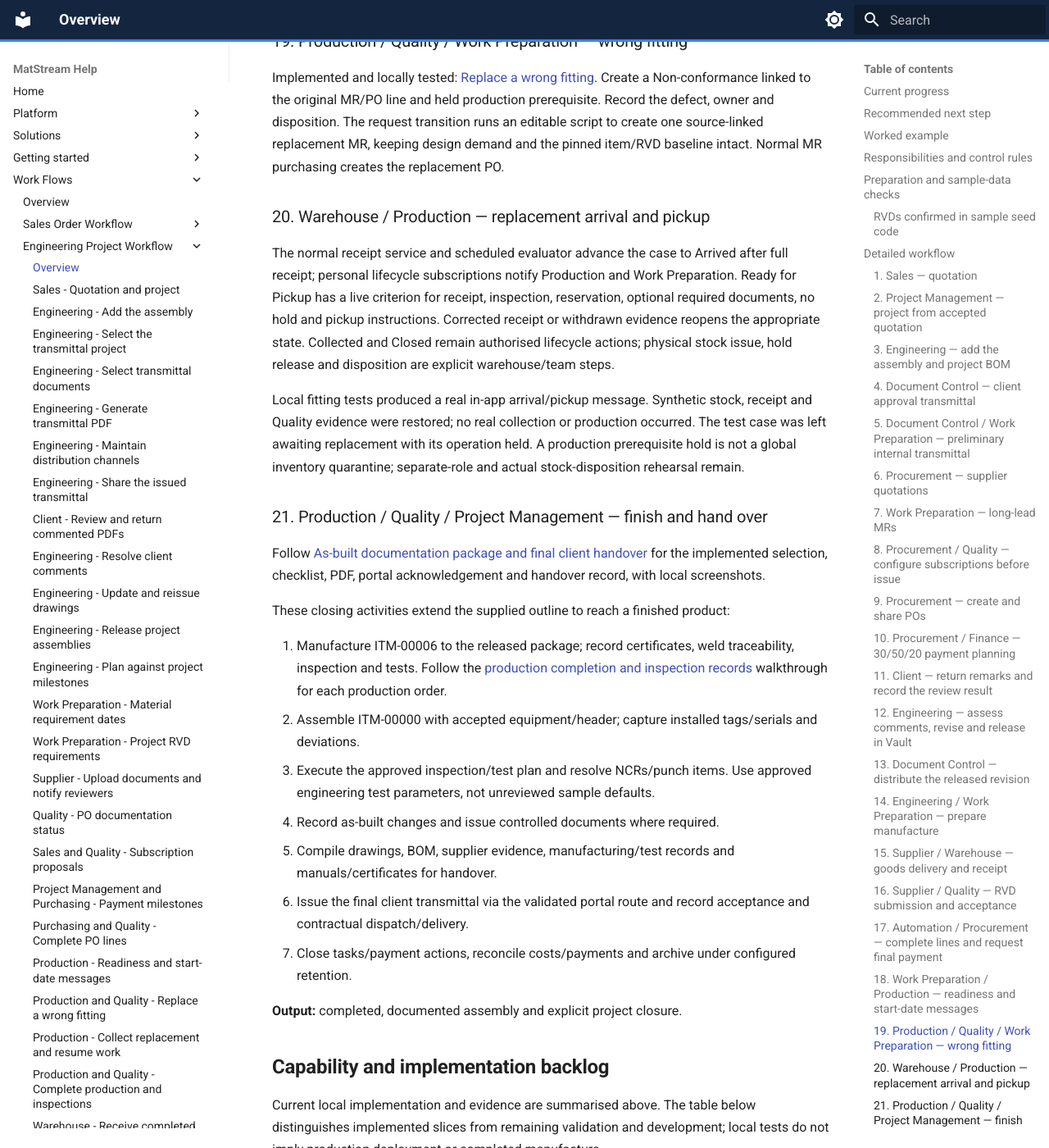
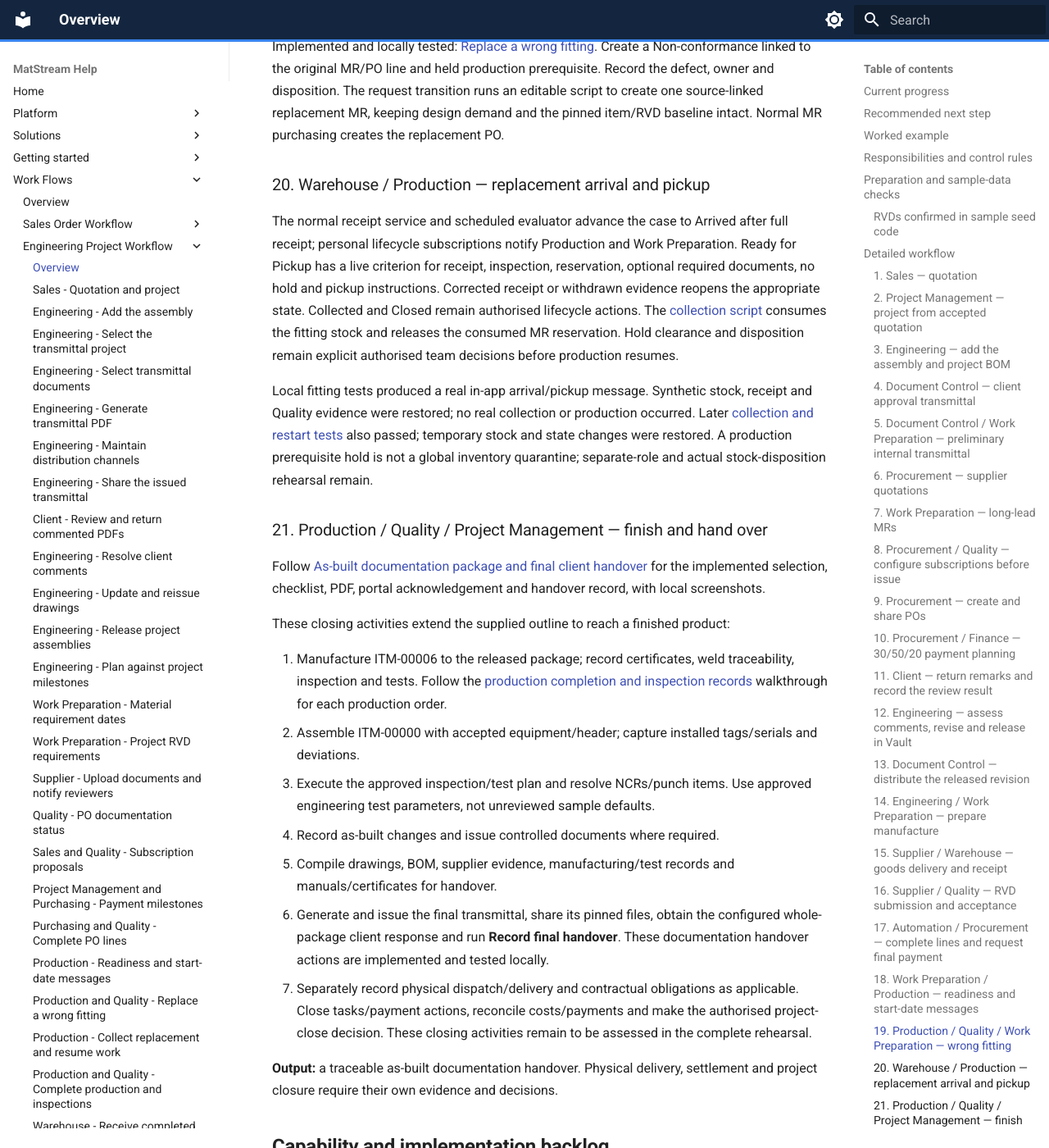
Before and after one commit to PatrickVanDerMeer/matstream-docs, an MkDocs documentation site: the page built from docs/workflows/engineering-project.md, in a window 1280 px wide and 1400 px high, scrolled down 14838 px. Shown: the whole window at 82% size. Built offline with MkDocs 1.6.1 and Material for MkDocs 9.7.7, drawn with Linux system fonts in a browser that asks for light colours; some of the changed text lies outside the part shown.

Commit message:
Update Wngineering Flow

```diff
--- a/docs/workflows/engineering-project.md
+++ b/docs/workflows/engineering-project.md
@@ -1,7 +1,7 @@
 # Engineering Project Workflow
 
-!!! info "Current plan — reconciled 17 November 2026"
-    The feature slices below are implemented and tested locally. Production readiness now has a local operation-level walkthrough; the wrong-fitting replacement loop is also implemented with local test evidence. Collection, hold clearance and production execution states have also been tested; replacement stock issue is now tested too; production completion and inspection records now pass native and browser local tests; physical manufacturing, the real contractual dossier and project closure remain. Temporary receipt/document evidence used for completion tests was restored; the motor and pump test lines were left **Awaiting evidence**. No real delivery, Quality approval or payment is implied.
+!!! info "Implementation status — reconciled 17 November 2026"
+    The workflow features through **as-built documentation and final client handover are implemented and tested locally**, with linked walkthroughs and screenshots below. This includes production material consumption, reservation release, inspections, completed-output receipt and final handover recording. The remaining work is a complete fresh-workspace rehearsal with separate users and real approved evidence, plus assessment of dispatch, commercial settlement and project closure. Local synthetic tests do not represent physical manufacture or contractual acceptance.
 
 Start with a customer quotation and finish with manufactured, tested and documented assemblies. The workflow itself is our test: at each step distinguish working behavior, configuration needed and development needed. All new business settings remain workspace-admin-configurable; use editable automation scripts where possible. The latest implementation adds the as-built package and final client handover, following production completion, receipt and material issue.
 
@@ -13,7 +13,7 @@ Start with a customer quotation and finish with manufactured, tested and documen
 | Project BOM and units | Configurable BOM Position creation, Stock Unit/fallback/required review and Units of Quantity dialog; [local placement](engineering-add-assembly.md) tested | Full fresh-workspace rehearsal |
 | Transmittals | [Selection/filter/columns](engineering-project-documents.md), [PDF/history/issue consistency](engineering-transmittal-pdf.md) and [pinned portal packages](engineering-transmittal-portal.md) tested | Full historical access/retention and distinct-user checks |
 | Client remarks and drawing reissue | [Direct response states and returned PDF](engineering-transmittal-review.md), notifications, revision fix, project references and [three-channel reissue](engineering-reissue-drawings.md) tested | Real Inventor/Vault release and separate client-user rehearsal; download-only review-status wording |
-| Production/procurement release | [Materialise/pin and production-order creation](engineering-production-release.md) tested locally for both assemblies | Real manufacturing readiness and handover; local review/release decisions were simulated |
+| Production/procurement release | [Materialise/pin and production-order creation](engineering-production-release.md) tested locally for both assemblies | Real manufacturing readiness and separate-role release rehearsal; local review/release decisions were simulated |
 | Planning and MRs | [Milestone dates, target versus achievable delay and MR date mapping](engineering-milestone-planning.md) tested | Repeat late-motor scenario on the actual workflow POs as part of readiness |
 | Supplier selection and project RVDs | [Agreed supplier/terms](engineering-supplier-selection.md), [Ordered lifecycle handover](engineering-procurement-handover.md) and [frozen project requirements](engineering-project-rvd-requirements.md) tested | Controlled later checklist/commercial amendments; full supplier-role rehearsal |
 | Supplier documents and Quality | [Rename-safe upload/events](engineering-supplier-document-uploads.md) and [live accepted-RVD status](engineering-po-documentation-status.md) implemented and locally tested | Separate supplier file-transfer/read-only Accepted/Quality-reopen walkthrough |
@@ -31,9 +31,11 @@ Start with a customer quotation and finish with manufactured, tested and documen
 
 ## Recommended next step
 
-Continue with **step 21: full physical/contractual rehearsal and project closure**. [As-built package and client handover](engineering-as-built-handover.md) now pass the local browser workflow: issued pinned dossier, whole-package client state change and scripted handover record. [Production material/header issue](engineering-production-material-issue.md) now passes local native and browser tests: partial fittings, header, motor and pump, with consumed MR reservations released. [Finished-goods receipt](engineering-production-receipt.md) now passes native and positive browser tests for both assemblies; screenshots show readiness, receipts, shelf quantities and the ledger. Synthetic test stock was restored. [Production completion and inspection records](engineering-production-completion.md) are implemented and tested through the browser and native lifecycle service for both assemblies, with screenshots. The [collection workflow](engineering-resume-production.md) now issues the replacement fitting, releases its MR reservation and retains operation-specific coverage. Full physical BOM coverage, returns and separate-role rehearsal remain to be assessed alongside actual production.
+Run **one complete rehearsal from quotation to final handover in a freshly seeded workspace**, using separate client, supplier and departmental users. The individual features have passed local tests; the next check is that all handoffs work together on the same project with the intended permissions.
 
-The original production orders have not been certified ready for manufacture. Full prerequisite review, actual accepted goods, separate-role testing, physical quarantine/collection and a complete fresh-project rehearsal remain necessary.
+Follow the linked guides in the progress table. Use the complete BOM, approved drawings and genuine inspection/document evidence for a real project. Test the late-motor scenario, supplier corrections and replacement fitting along the way. Finish with the [as-built package and client handover](engineering-as-built-handover.md).
+
+After that rehearsal, assess physical dispatch/delivery, remaining invoices/payments, open tasks and the authorised project-close decision. These are separate from recording the documentation handover. Temporary stock and approvals used in local tests were restored; the existing test orders are not certified ready for manufacture.
 
 ## Worked example
 
@@ -297,9 +299,9 @@ Implemented and locally tested: [Replace a wrong fitting](engineering-fitting-re
 
 ### 20. Warehouse / Production — replacement arrival and pickup
 
-The normal receipt service and scheduled evaluator advance the case to Arrived after full receipt; personal lifecycle subscriptions notify Production and Work Preparation. Ready for Pickup has a live criterion for receipt, inspection, reservation, optional required documents, no hold and pickup instructions. Corrected receipt or withdrawn evidence reopens the appropriate state. Collected and Closed remain authorised lifecycle actions; physical stock issue, hold release and disposition are explicit warehouse/team steps.
+The normal receipt service and scheduled evaluator advance the case to Arrived after full receipt; personal lifecycle subscriptions notify Production and Work Preparation. Ready for Pickup has a live criterion for receipt, inspection, reservation, optional required documents, no hold and pickup instructions. Corrected receipt or withdrawn evidence reopens the appropriate state. Collected and Closed remain authorised lifecycle actions. The [collection script](engineering-resume-production.md) consumes the fitting stock and releases the consumed MR reservation. Hold clearance and disposition remain explicit authorised team decisions before production resumes.
 
-Local fitting tests produced a real in-app arrival/pickup message. Synthetic stock, receipt and Quality evidence were restored; no real collection or production occurred. The test case was left awaiting replacement with its operation held. A production prerequisite hold is not a global inventory quarantine; separate-role and actual stock-disposition rehearsal remain.
+Local fitting tests produced a real in-app arrival/pickup message. Synthetic stock, receipt and Quality evidence were restored; no real collection or production occurred. Later [collection and restart tests](engineering-resume-production.md) also passed; temporary stock and state changes were restored. A production prerequisite hold is not a global inventory quarantine; separate-role and actual stock-disposition rehearsal remain.
 
 ### 21. Production / Quality / Project Management — finish and hand over
 
@@ -312,10 +314,10 @@ These closing activities extend the supplied outline to reach a finished product
 3. Execute the approved inspection/test plan and resolve NCRs/punch items. Use approved engineering test parameters, not unreviewed sample defaults.
 4. Record as-built changes and issue controlled documents where required.
 5. Compile drawings, BOM, supplier evidence, manufacturing/test records and manuals/certificates for handover.
-6. Issue the final client transmittal via the validated portal route and record acceptance and contractual dispatch/delivery.
-7. Close tasks/payment actions, reconcile costs/payments and archive under configured retention.
+6. Generate and issue the final transmittal, share its pinned files, obtain the configured whole-package client response and run **Record final handover**. These documentation handover actions are implemented and tested locally.
+7. Separately record physical dispatch/delivery and contractual obligations as applicable. Close tasks/payment actions, reconcile costs/payments and make the authorised project-close decision. These closing activities remain to be assessed in the complete rehearsal.
 
-**Output:** completed, documented assembly and explicit project closure.
+**Output:** a traceable as-built documentation handover. Physical delivery, settlement and project closure require their own evidence and decisions.
 
 ## Capability and implementation backlog
 
@@ -326,7 +328,7 @@ Current local implementation and evidence are summarised above. The table below
 | P0 | Catalogue / project RVDs | Frozen project additions/exclusions and MR → PO propagation implemented/tested. Controlled later amendments and fresh rehearsal remain. |
 | P0 | Quotation → Project | Field-copy script and admin mappings/defaults implemented/tested. Quotation print output remains to validate. |
 | P0 | Document control / portal | Selection, PDF/version checks, pinned portal access, direct response states and reissue implemented/tested. Historical retention/access, distinct identities and recorded download-only wording remain. |
-| P0 | Early-buy / production authority | Existing permissions plus materialise/pin/order creation tested. Technical review/release stays in Vault; actual handover remains. |
+| P0 | Early-buy / production authority | Existing permissions plus materialise/pin/order creation tested. Technical review/release stays in Vault; real production-authority rehearsal remains. |
 | P0 | Supplier / terms | Project selection and agreed terms to PO implemented/tested; wider commercial amendment controls remain. |
 | P0 | Supplier documents / Quality | Rename-safe upload and current accepted-RVD aggregate implemented/tested; distinct supplier/Quality rehearsal and waiver handling remain. |
 | P0 | Subscriptions | Consent-based generic script proposals and Sales/Quality examples implemented/tested; real teams, email/tasks and old orders remain to rehearse. |
@@ -335,8 +337,11 @@ Current local implementation and evidence are summarised above. The table below
 | Implemented / tested locally | Production readiness/date alerts | Owned prerequisites, editable script, real worker and personal notifications; full production rehearsal remains. |
 | Implemented / tested locally | NCR/replacement/pickup | Category, assignment script, linked replacement MR/PO, receipt worker and consented arrival/pickup updates; real disposition and collection remain team actions. |
 | Validated locally | Collection / restart | Collected, explicit hold clearance, ready header and Released/In Progress work; [walkthrough](engineering-resume-production.md). Replacement collection now posts stock issue and reservation release; [General material/header issue](engineering-production-material-issue.md) is now locally tested; full physical BOM coverage and returns remain separate. |
-| Implemented / native tests | Production completion / inspections | Separate header and final plans/records, accepted evidence, quantity/hold/prerequisite checks and authorised completion. Separate-role and actual inspection rehearsal remain. |
-| Later | Final handover | General material/header consumption, as-built/client handover and closure rehearsal. |
+| Implemented / tested locally | Production completion / inspections | Separate header and final plans/records, accepted evidence, quantity/hold/prerequisite checks and authorised completion. Separate-role and actual inspection rehearsal remain. |
+| Implemented / tested locally | Production material issue | Pinned BOM/header stock consumption, partial issues and atomic reservation release; full physical BOM and returns rehearsal remain. |
+| Implemented / tested locally | Finished-goods receipt | Both assemblies received through native and browser tests, with duplicate protection and stock-ledger evidence; separate Warehouse-user rehearsal remains. |
+| Implemented / tested locally | As-built / final client handover | Configurable sections, pinned dossier, PDF register, whole-package client response and scripted audit journal; [walkthrough and screenshots](engineering-as-built-handover.md). Real dossier and separate-role rehearsal remain. |
+| Remaining assessment | Dispatch / settlement / project closure | Physical delivery, financial reconciliation, outstanding tasks and authorised close decision; documentation handover does not perform these actions. |
 | Other | Administration usability | Automations Used in / Hide / Show hidden remains planned; not a readiness prerequisite. |
 
 ### Automation event contract
@@ -374,9 +379,9 @@ Prefer existing entity/property/link mechanisms. New numeric IDs/references use
 | Payments | 100% reconciled; whole-PO milestones wait for applicable lines; actual payment separately approved |
 | Final handover | Tested assembly, resolved exceptions, controlled evidence and close decision |
 
-## Planned departmental chapters
+## Departmental walkthroughs
 
-Keep this page as the extensive process plan. Add guides beneath Engineering Project Workflow as capabilities are validated: Sales quotation/project; Engineering assembly/BOM; Document Control approvals/transmittals; Work Preparation demand; Procurement offers/POs/payments; Supplier submissions; Engineering revision/release; Warehouse receipt/pickup; Quality review; Production/NCR; Project Management handover/close.
+The progress table links the implemented departmental guides, from quotation/project creation through procurement, document control, production, warehouse receipt and final client documentation handover. Use this overview to follow their order. Extend the guides with findings from the complete rehearsal; dispatch, settlement and project closure remain separate follow-up topics.
 
 Each chapter needs prerequisites, owner, exact UI actions, expected outcome, handoff, exceptions and evidence. Reuse existing Inventor and supplier portal guides. Record movies only after corresponding acceptance checks pass.
 
```
